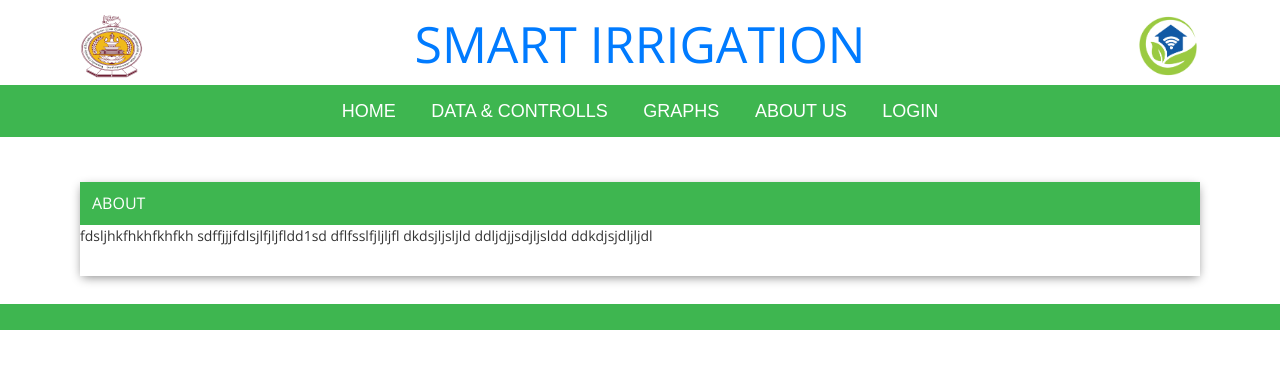
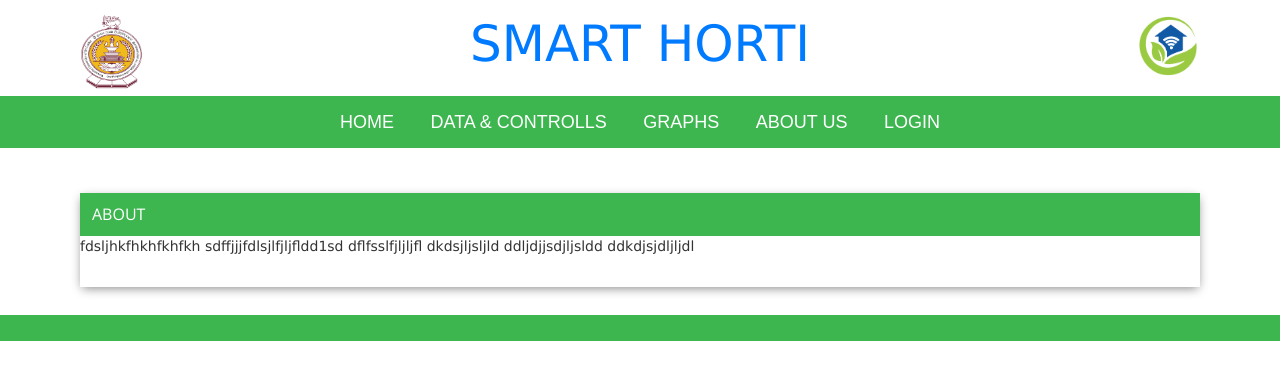
Before and after one commit to Nade122/smarthortii, a Flask app: page /about in a window 1280 px wide. Shown: the top 380 px of the page. Run offline with Flask 2, Linux system fonts and the light colour scheme; some libraries are stand-ins or nearby versions.

Commit message:
Update about.html

```diff
--- a/templates/about.html
+++ b/templates/about.html
@@ -1,29 +1,34 @@
-
+<html>
+	<head>
 <meta charset="utf-8">
 <meta http-equiv="X-UA-Compatible" content="IE=edge">
 <meta name="viewport" content="width=device-width, initial-scale=1">
-<title>Smart Irrigation</title>
-<link rel="stylesheet" href="{{url_for('static', filename='css/font-awesome.min.css')}}">
-<link rel="stylesheet" href="{{url_for('static', filename='css/bootstrap.min.css')}}">
+<title>Smart Horti</title>
+<link rel="stylesheet" href="{{url_for('static', filename='css/about.css')}}">
 <link target="_blank" href="https://fonts.googleapis.com/css?family=Open+Sans:400,700" rel="stylesheet">
 <link target="_blank" href="https://fonts.googleapis.com/css?family=Armata" rel="stylesheet">
 <link rel="stylesheet" href="{{url_for('static', filename='css/feedback4.css')}}">
-<link rel="stylesheet" href="{{url_for('static', filename='css/about.css')}}">
+<link rel="stylesheet" href="{{url_for('static', filename='css/bootstrap.min.css')}}">
+<link rel="stylesheet" href="{{url_for('static', filename='css/font-awesome.min.css')}}">
+<link rel="stylesheet" href="{{url_for('static', filename='css/home_page.css')}}">
 <link rel="stylesheet" href="{{url_for('static', filename='css/custom.css')}}">
+</head>
+<body>
 
 <div class="header-container">
 
 	<div class="header-content">
 		<div class="container">
             <a href="/">
-            <img src="{{url_for('static', filename='images/logo2.png')}}" alt="Smiley face" style="float:left;width:64px;height:64px;">
+            <img src="{{url_for('static', filename='images/logo2.png')}}" alt="Smiley face" style="float:left;width:64px;height:75px;">
 			</a>
 
 			<a href="/">
             <img src="{{url_for('static', filename='images/logo1.png')}}" alt="Smiley face" style="float:right;width:64px;height:64px;">
 			</a>
 
-			<a class="img src" href="/" target="_blank"><h1>SMART IRRIGATION</h1></a><!--Logo Link-->
+			<a class="img src" href="/" target="_blank"><h1>SMART HORTI</h1></a><!--Logo Link-->
+
 
 			<div class="header-right">
 				<input type="checkbox" id="nav-trigger" class="nav-trigger">
```
